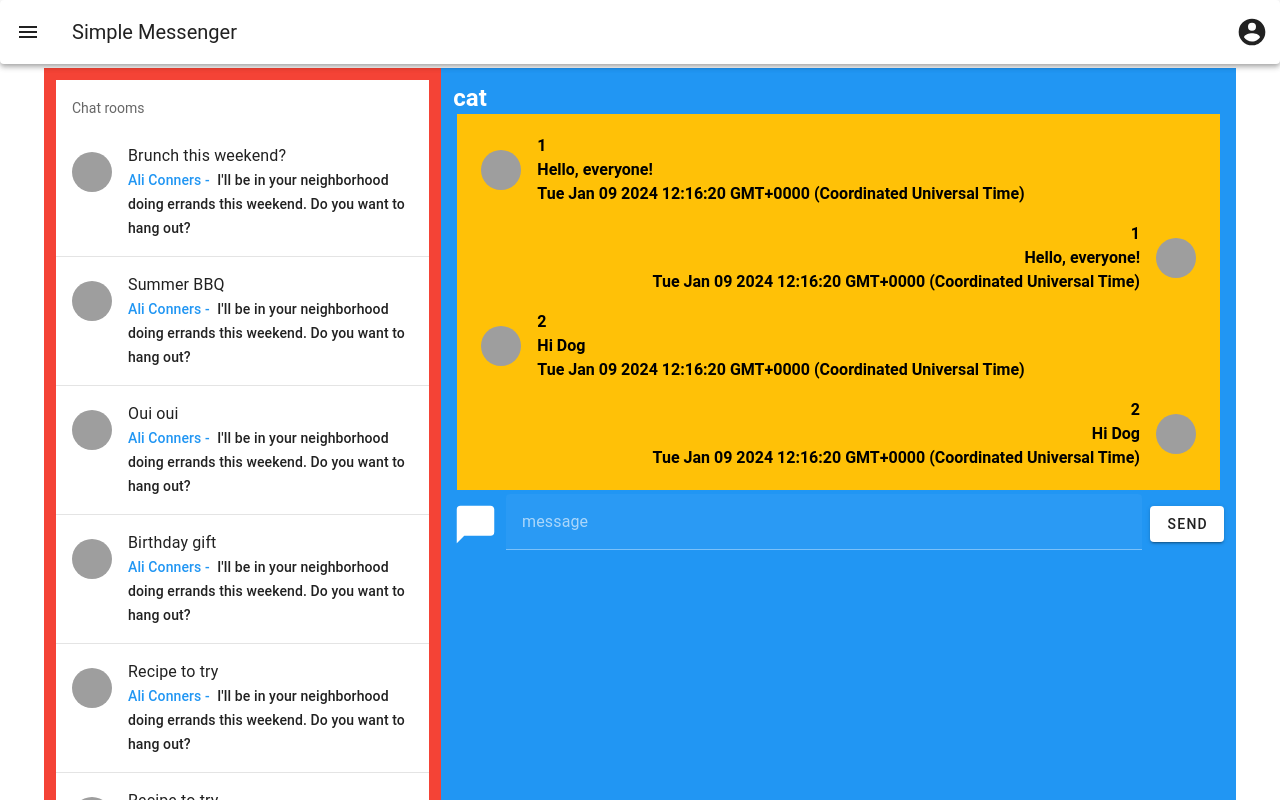
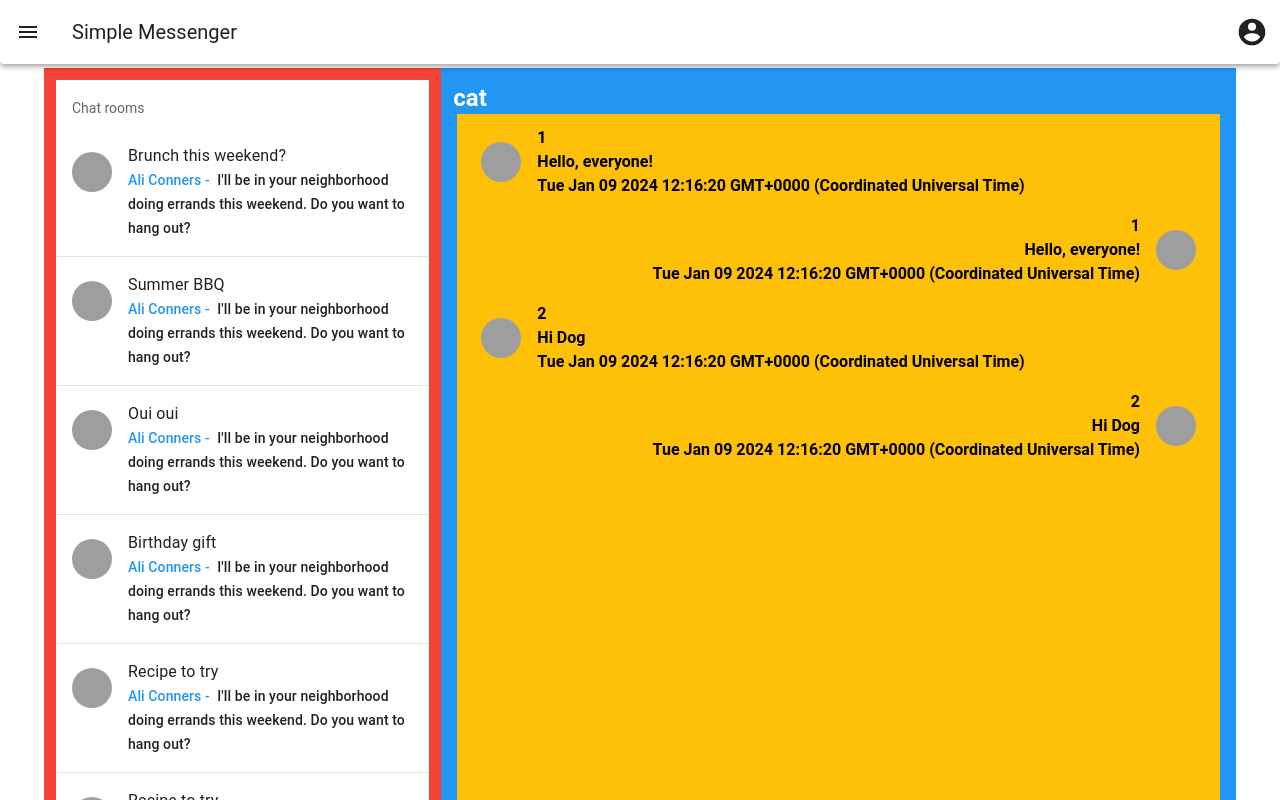
Before and after one commit to SJ0000/simple-messenger-fe, a Vue app: page /Messenger in a window 1280 px wide. Shown: the top 800 px of the page. Built offline with nearby package versions, Linux system fonts and the light colour scheme; grey boxes are pictures that could not be loaded.

Commit message:
feat: 401 응답시 logout 처리

```diff
--- a/src/components/Chat.vue
+++ b/src/components/Chat.vue
@@ -3,8 +3,13 @@
     <header style="height: 30px">
       <h2>cat</h2>
     </header>
-    <v-list class="ma-1 bg-amber">
-      <template v-for="(item, index) in mr" :key="item.id">
+    <v-virtual-scroll
+      class="ma-1 bg-amber"
+      :items="mr"
+      height="600"
+      item-height="50"
+    >
+      <template v-slot:default="{ item }">
         <v-list-item
           prepend-avatar="https://cdn.vuetifyjs.com/images/lists/1.jpg"
           class="ma-2"
@@ -26,7 +31,7 @@
           </div>
         </v-list-item>
       </template>
-    </v-list>
+    </v-virtual-scroll>
     <div class="d-flex">
       <v-icon :icon="mdiMessage" size="45" class="mr-2 mt-2"></v-icon>
       <v-textarea label="message" rows="1" row-height="15"></v-textarea>
--- a/src/modules/common/api-client.ts
+++ b/src/modules/common/api-client.ts
@@ -1,6 +1,7 @@
 import axios, {AxiosInstance, AxiosResponse} from 'axios'
 import {LoginDto, SignUpDto} from "@/modules/auth/dto";
 import {authenticationStore} from "@/store/authentication";
+import router from "@/router";
 
 // Singleton
 export class ApiClient {
@@ -21,13 +22,22 @@ export class ApiClient {
     })
 
     axiosInstance.interceptors.request.use(function (config) {
-      const authentication = authenticationStore()
-      const accessToken = authentication.accessToken
+      const accessToken = authenticationStore().accessToken
       if (accessToken !== null) {
         config.headers.Authorization = `Bearer ${accessToken}`;
       }
       return config;
     })
+
+    axiosInstance.interceptors.response.use(
+      (error) => {
+        if(error.status === 401){
+          authenticationStore().logout()
+        }
+        return Promise.reject(error)
+      }
+    )
+
 
     return axiosInstance
   }
```
